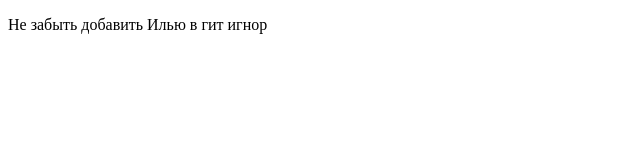
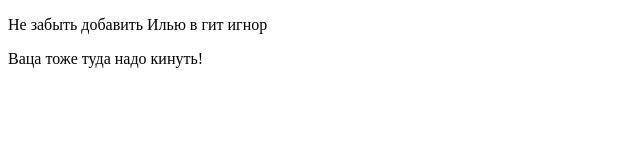
Before and after one commit to Manmadeeers/KOISoftware, a plain HTML site: page beloded.html in a window 1280 px wide. Shown: the whole page, without its empty margins (0-640 px from the left). Drawn offline with Linux system fonts and the light colour scheme.

Commit message:
test commit nikita

```diff
--- a/beloded.html
+++ b/beloded.html
@@ -7,5 +7,6 @@
 </head>
 <body>
     <p>Не забыть добавить Илью в гит игнор</p>
+	<p>Ваца тоже туда надо кинуть!</p>
 </body>
 </html>
```
